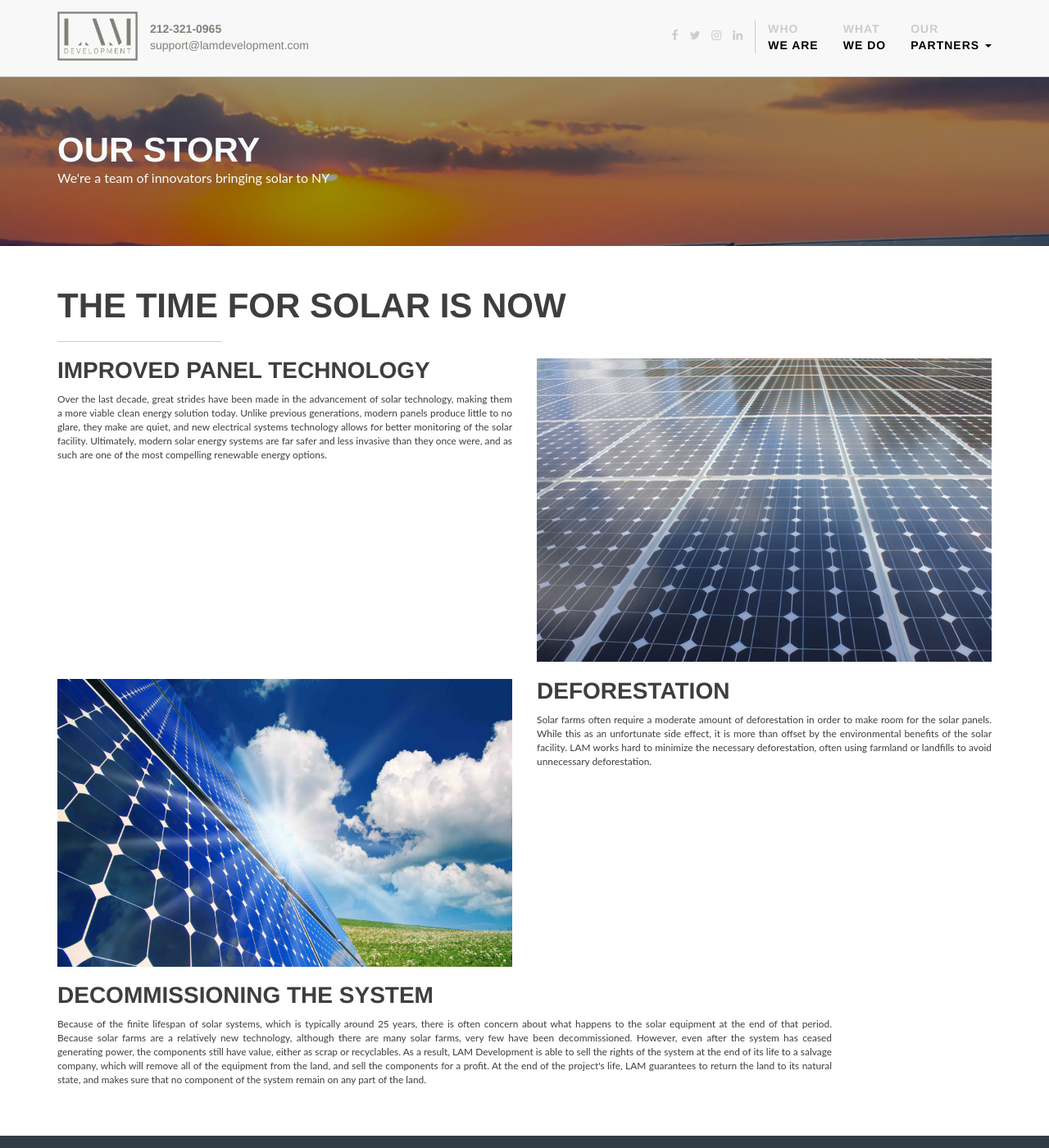
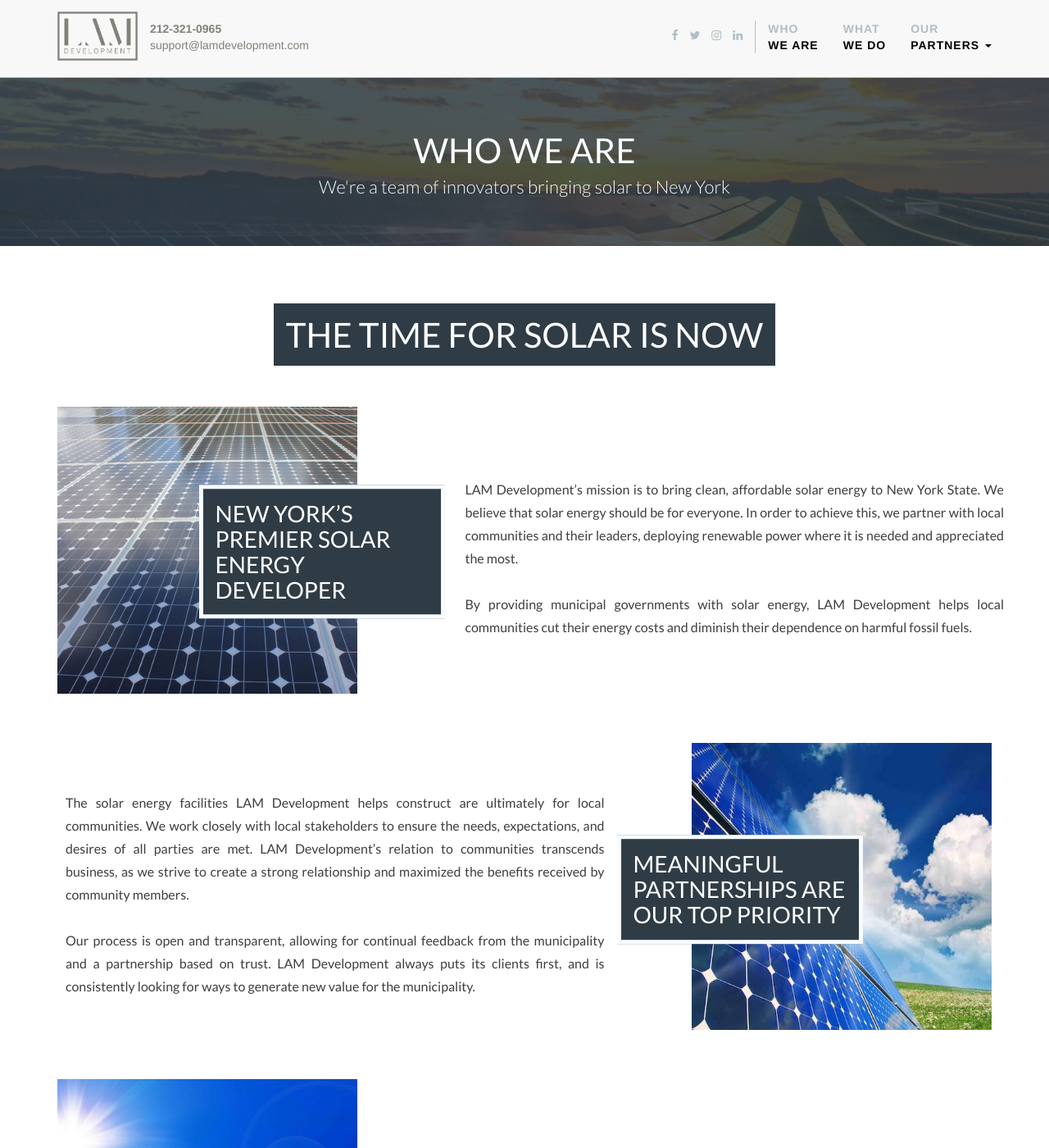
Before and after one commit to tstrand/lamdevelopment, a Jekyll site: the page built from story.markdown, in a window 1280 px wide and 1400 px high. Shown: the whole window at 82% size. Built offline with Jekyll 4.4.1, drawn with Linux system fonts in a browser that asks for light colours; nearby versions of some CDN libraries; some of the changed text lies outside the part shown.

```diff
--- a/_layouts/default.html
+++ b/_layouts/default.html
@@ -22,6 +22,9 @@
     <!-- Bootstrap Core CSS -->
     <link href="/css/bootstrap.min.css" rel="stylesheet">
     <link href="https://maxcdn.bootstrapcdn.com/font-awesome/4.2.0/css/font-awesome.min.css" rel="stylesheet">
+
+    <!-- Fonts -->
+    <link href="https://fonts.googleapis.com/css?family=Lato:300,400" rel="stylesheet">
 
     <!-- Main CSS -->
     <link href="/css/main.css" rel="stylesheet">
@@ -58,7 +61,7 @@
                         <a href="/"></a>
                     </li>
                     <li class="page-scroll">
-                        <a href="/story">
+                        <a href="/who-we-are">
                             <div class="upper">Who</div>
                             <div class="lower">We Are</div>
                         </a>
@@ -112,6 +115,7 @@
             </div>
             <div class="row">
                 <div class="col-lg-12">
+                    <p>
                         <span class="social-cta">Follow Us</span>
                         <span class="social-icons">
                             <a href="https://www.facebook.com/LAMDevelopment" class="icoFacebook" title="Facebook" target="_blank"><i class="fa fa-facebook"></i></a>
@@ -119,11 +123,12 @@
                             <a href="https://www.instagram.com/lam_development/" class="icoInstagram" title="Instagram" target="_blank"><i class="fa fa-instagram"></i></a>
                             <a href="https://www.linkedin.com/company/10948684" class="icoLinkedin" title="Linkedin" target="_blank"><i class="fa fa-linkedin"></i></a>
                         </span>
+                    </p>
                 </div>
             </div>
             <br/>
             <div class="row">
-                <div class="col-xs-12">
+                <div class="col-sm-12">
                     <div class="footer-group">
                         <div class="footer-links">
                             <a href="mailto:careers@lamdevelopment.com">Careers</a>
@@ -131,7 +136,7 @@
                             <a href="/privacy">Privacy Policy</a>
                         </div>
                         <div class="footer-copyright">
-                            <span class="footer-item">© 2016 LAM Development. All Rights Reserved. Site by <a href="https://www.linkedin.com/in/tyler-strand-45306543" target="_blank">Tyler Strand</a>.</span>
+                            <span class="footer-item">© 2017 LAM Development. All Rights Reserved.</span> <span class="footer-item">Site by <a href="https://www.linkedin.com/in/tyler-strand-45306543" target="_blank">Tyler Strand</a></span>
                         </div>
                     </div>
                 </div>
--- a/_layouts/page.html
+++ b/_layouts/page.html
@@ -5,8 +5,8 @@
 <header class="header-page">
     <div class="bg-page-mask">
         <div class="container">
-            <h2 class="white">{{ page.header-text }}</h2>
-            <p class="white">{{ page.subheader-text }}</p>
+            <h2 class="white center">{{ page.header-text }}</h2>
+            <h5 class="white center lowercase">{{ page.subheader-text }}</p>
         </div>
     </div>
 </header>
--- a/_layouts/story.html
+++ b/_layouts/story.html
@@ -4,58 +4,50 @@
 
 <div class="row">
     <div class="col-xs-12">
-        <h2 class="solution-title">{{ page.section1-title }}</h2>
-        <hr class="divider left">
-    </div>
-</div>
-<div class="row">
-    <div class="col-lg-6 col-md-6 col-sm-6">
-        <h4>{{ page.subsection1-title }}</h4>
-        <p class="small">{{page.subsection1-body }}</p>
-    </div>
-    <div class="col-lg-6 col-md-6 col-sm-6">
-        <img src="/img/endless-panels.jpg" class="img-responsive">
-    </div>
-</div>
-<br/>
-<div class="row">
-    <div class="col-lg-12">
-    </div>
-    <div class="col-lg-6 col-md-6 col-sm-6">
-        <img src="/img/solar-pv.jpg" class="img-responsive">
-    </div>
-    <div class="col-lg-6 col-md-6 col-sm-6">
-        <h4>{{ page.subsection2-title }}</h4>
-        <p class="small">{{ page.subsection2-body }}</p>
-    </div>
-</div>
-<br/>
-<div class="row">
-    <div class="col-lg-12">
-        <h4>{{ page.subsection3-title }}</h4>
-    </div>
-    <div class="col-lg-10 col-md-10 col-sm-10">
-        <p class="small">{{ page.subsection3-body }}</p>
+        <div class="center">
+            <h2 class="background bg-darkgrey">{{ page.section1-title }}</h2>
+        </div>
     </div>
 </div>
 
+<div class="subsection-break"></div>
 
-<!-- TODO: Team -->
-<!-- <div class="span3">
-    <div class="avatar">
-        <img class="img-circle" src="img/team_member.jpg" alt="team member">
+<div class="row">
+    <div class="col-lg-5 col-md-5">
+        <div class="img-bullet"></div>
+        <h4 class="background bg-darkgrey offset-right">{{ page.subsection1-title }}</h4>
     </div>
-    <div class="team-name">Lucas Luck</div>
-    <div class="position">Co-Founder, CEO</div>
-    <p>
-        Lorem ipsum dolor sit amet, consectetuer adipiscing elit, sed diam nonummy nibh euismod tincidunt ut laoreet dolore magna aliquam erat volutpat. Ut wisi enim ad minim veniam, quis nostrud exerci tation ullamcorper suscipit lobortis nisl ut aliquip ex ea commodo consequat.
-    </p>
-    <div class="social_profiles">
-        <ul class="social-bookmarks">
-            <li class="facebook"><a href="">facebook</a></li>
-            <li class="flickr"><a href="">flickr</a></li>
-            <li class="linkedin"><a href="#">linkedin</a></li>
-            <li class="twitter"><a href="#">twitter</a></li>
-        </ul>
+    <div class="col-lg-7 col-md-7">
+        <div class="text-bullet">
+            <p class="vertical-center">{{page.subsection1-body }}</p>
+        </div>
     </div>
-</div> -->
+</div>
+
+<div class="subsection-break"></div>
+
+<div class="row">
+    <div class="col-lg-5 col-md-5 right">
+        <div class="img-bullet right" style="background-image: url(/img/solar-pv.jpg);"></div>
+        <h4 class="background bg-darkgrey offset-left">{{ page.subsection2-title }}</h4>
+    </div>
+    <div class="col-lg-7 col-md-7">
+        <div class="text-bullet">
+            <p class="vertical-center">{{page.subsection2-body }}</p>
+        </div>
+    </div>
+</div>
+
+<div class="subsection-break"></div>
+
+<div class="row">
+    <div class="col-lg-5 col-md-5">
+        <div class="img-bullet" style="background-image: url(/img/panels.jpg);"></div>
+        <h4 class="background bg-darkgrey offset-right">{{ page.subsection3-title }}</h4>
+    </div>
+    <div class="col-lg-7 col-md-7">
+        <div class="text-bullet">
+            <p class="vertical-center">{{page.subsection3-body }}</p>
+        </div>
+    </div>
+</div>
--- a/css/main.scss
+++ b/css/main.scss
@@ -1,16 +1,27 @@
 ---
 ---
-
+/* Colors */
 $white: #f7fcff;
 $light-white: #F8F8F8;
 $blue: #638396;
-$off-white: #f7f7f7;
+$off-white: #F8F8F8;
 $grey: #818179;
-$light-grey: #CCCCCC;
+$light-grey: #B0BDC5;
 $dark-grey: #2f3c46;
-$green: #099c5b;
 $mask: #2E3C46;
+$orange: #EBB718;
 
+.white {
+  color: $white;
+}
+.light-grey {
+  color: $light-grey;
+}
+.blue {
+  color: $blue;
+}
+
+/* Global */
 body {
   font-family: 'Lato', 'Helvetica Neue', Helvetica, Arial, sans-serif;
   overflow-x: hidden;
@@ -19,11 +30,42 @@
 }
 p {
   font-size: 16px;
+  line-height: 28px;
   text-align: justify;
+}
+@media (max-width: 767px) {
+  p {
+    line-height: 24px;
+    text-align: center;
+  }
 }
 p.center {
   max-width: 550px;
   text-align: center;
+}
+p.extra-small {
+  font-size: 14px;
+  line-height: 22px;
+}
+@media (min-width: 992px) {
+  .right {
+    float: right;
+  }
+}
+.light {
+  font-weight: 300;
+}
+.divider {
+  border-top: 1px solid $light-grey;
+  width: 200px;
+}
+.subsection-break {
+  padding-bottom: 40px;
+}
+@media (max-width: 991px) {
+  .subsection-break {
+    padding-bottom: 20px;
+  }
 }
 a,
 a:hover,
@@ -35,40 +77,49 @@
   text-transform: uppercase;
   font-weight: 700;
 }
-h1,
-h2,
-h3,
-h4,
-h5,
-h6 {
-  font-family: "Montserrat", "Helvetica Neue", Helvetica, Arial, sans-serif;
+h1, h2, h3, h4 {
   text-transform: uppercase;
-  font-weight: 700;
-  margin-top: 0px;
+  font-weight: 400;
+}
+h5, h6 {
+  font-weight: 300;
+}
+@media (max-width: 767px) {
+  h1, h2, h3, h4, h5, h6 {
+    width: 100%;
+    text-align: center;
+  }
+}
+.social-icons {
+  padding-left: 10px;
+}
+.social-icons a {
+  padding: 5px;
 }
 .center {
   max-width: 700px;
-  margin: auto;
+  margin-left: auto;
+  margin-right: auto;
   text-align: center;
+}
+@media (min-width: 992px) {
+  .vertical-center {
+    position: absolute;
+    top: 50%;
+    transform: translateY(-50%);
+  }
 }
 @media (max-width: 768px) {
   .center {
     max-width: 500px;
   }
 }
-.white {
-  color: $white;
-}
-.light-grey {
-  color: $light-grey;
-}
-.blue {
-  color: $blue;
-}
 .lowercase {
   text-transform: none;
 }
-/* Nav */
+
+
+/* Nav ------------------------- */
 .navbar-custom {
   background: $light-white;
   font-family: "Montserrat", "Helvetica Neue", Helvetica, Arial, sans-serif;
@@ -94,12 +145,6 @@
   padding-top: 0px;
   text-align: left;
 }
-.navbar-default .navbar-nav>.open>a,
-.navbar-default .navbar-nav>.open>a:focus,
-.navbar-default .navbar-nav>.open>a:hover {
-  background-color: white;
-  color: black;
-}
 .navbar-custom .navbar-nav li a:hover,
 .navbar-custom .navbar-nav li a:focus,
 .navbar-custom .navbar-nav li a:active {
@@ -112,19 +157,14 @@
   content: '';
   display: block;
   margin: auto;
-  height: 1px;
+  height: 2px;
   width: 0px;
   background: transparent;
   transition: width .3s ease, background-color .3s ease;
 }
 .navbar-custom .navbar-nav li a:hover:after {
   width: 100%;
-  background: black;
-}
-.navbar-custom .navbar-nav li.active a,
-.navbar-custom .navbar-nav li.active a:hover,
-.navbar-custom .navbar-nav li.active a:focus,
-.navbar-custom .navbar-nav li.active a:active {
+  background-color: $orange;
 }
 .navbar-custom .navbar-toggle {
   text-transform: uppercase;
@@ -182,7 +222,7 @@
 .header-social a {
   color: $light-grey;
 }
-@media (min-width: 991px) {
+@media (min-width: 992px) {
   .header-social {
     display: block;
     height: 40px;
@@ -225,7 +265,6 @@
   font-size: 3em;
 }
 h3 {
-  padding: 10px;
   font-size: 2.2em;
 }
 h4 {
@@ -245,26 +284,14 @@
     font-size: 1.8em;
   }
 }
-section.offwhite {
-  background: $off-white;
+.bg-offwhite {
+  background-color: $off-white;
 }
-section.what-we-do {
+.what-we-do {
   background-image: url(/img/solar-panels-in-field-121.jpg);
-  background-repeat:repeat;
+  background-repeat:no-repeat;
   background-position: center center;
-}
-p.extra-small {
-  font-size: 14px;
-}
-.left {
-  margin-left: 0px;
-}
-.light {
-  font-weight: 300;
-}
-.divider {
-  border-top: 1px solid $light-grey;
-  width: 200px;
+  background-size: cover;
 }
 
 /* Header */
@@ -377,24 +404,31 @@
   margin-bottom: 20px;
 }
 
-@media (max-width: 991px) {
-  .section1 > h2,p,a {
+@media (max-width: 767px) {
+  .section1 h2, .section1 h5 {
     text-align: center;
   }
 }
 
-.background-title {
+.background {
   display: inline-block;
-  background-color: $blue;
-  font-size: 38px;
   padding-left: 10px;
   padding: 15px;
   color: white;
 }
+.bg-blue {
+  background-color: $blue;
+}
+.bg-darkgrey {
+  background-color: $dark-grey;
+}
 
-/* Who We Are */
+/* Inner Page */
 .header-page {
-  background-image: url('/img/sunset.jpg');
+  background-image: url('/img/banner.png');
+  background-repeat: no-repeat;
+  background-position: center;
+  background-size: cover;
   height: 300px;
 }
 .bg-page-mask {
@@ -402,21 +436,63 @@
   top: 0;
   height: 300px;
   width: 100%;
-  background: rgba(0,0,0,0.4);
+  text-align: center;
 }
-.bg-page-mask > .container > h1,
-.bg-page-mask > .container > h2 {
-  padding-top: 160px;
-  text-align: left;
-  margin: 0px;
+.bg-page-mask h2 {
+  padding-top: 140px;
 }
 @media (max-width: 767px) {
   .page {
     height: 220px;
   }
-  .page > .bg-mask > .container > h1,
-  .page > .bg-mask > .container > h2 {
+  .bg-page-mask h2 {
     padding-top: 120px;
+  }
+}
+
+
+/* Who Are We ----------------------------- */
+.img-bullet {
+  height: 350px;
+  width: 80%;
+  background-image: url('/img/endless-panels.jpg');
+  background-repeat: no-repeat;
+  background-position: center;
+  background-size: cover;
+}
+.text-bullet {
+  height: 350px;
+  margin: 10px;
+}
+.offset-right {
+  position: absolute;
+  top: 50%;
+  left: 100%;
+  transform: translate(-100%, -55%);
+  border: 5px solid $white;
+  width: 300px;
+}
+.offset-left {
+  position: absolute;
+  top: 50%;
+  transform: translate(0%, -55%);
+  border: 5px solid $white;
+  width: 300px;
+}
+@media (max-width: 991px) {
+  .img-bullet {
+    height: 200px;
+    width: 100%;
+  }
+  .offset-right, .offset-left {
+    top: 100%;
+    left: 50%;
+    transform: translate(-50%, -80%);
+  }
+  .text-bullet {
+    margin: 0px;
+    margin-top: 50px;
+    height: auto;
   }
 }
 
@@ -429,9 +505,6 @@
   .pin-bottom-left {
     display: none;
   }
-}
-.big {
-
 }
 
 /* Form */
@@ -518,7 +591,7 @@
   margin-bottom: 0px;
 }
 
-/* Logos */
+/* Logos ------------------------------------------------ */
 .img-wrapper {
   width: 100%;
   text-align: center;
@@ -533,7 +606,7 @@
   height: 84px;
 }
 
-/* Footer */
+/* Footer ------------------------------------------------ */
 footer {
   background: $dark-grey;
   color: $light-grey;
@@ -547,14 +620,7 @@
   text-transform: none;
 }
 .social-cta {
-  /*text-transform: uppercase;*/
   font-size: 16px;
-}
-.social-icons {
-  padding-left: 10px;
-}
-.social-icons a {
-  padding: 5px;
 }
 footer hr {
   border-top: 1px solid $light-grey;
@@ -570,13 +636,29 @@
 .footer-copyright {
   display: inline-block;
   float: right;
-}
-.footer-info > p, .footer-copyright > p > span {
   font-size: 14px;
 }
-@media (max-width: 767px) {
+@media (max-width: 991px) {
   .footer-copyright {
     float: left;
-    max-width: 300px;
   }
 }
+@media (max-width: 767px) {
+  .footer-links {
+    display: block;
+    width: 100%;
+    text-align: center;
+    padding-bottom: 25px;
+  }
+  .footer-links a {
+    width: 100%;
+    padding: 10px;
+  }
+  .footer-copyright {
+    width: 100%;
+    text-align: center;
+  }
+  .footer-item {
+    display: block;
+  }
+}
--- a/story.markdown
+++ b/story.markdown
@@ -1,35 +1,16 @@
 ---
-title: LAM | Our Story
+title: LAM | Who We Are
 date: 2016-08-18 01:29:00 Z
-permalink: /story
+permalink: /who-we-are
 position: 0
 layout: story
-header-text: Our Story
-subheader-text: We're a team of innovators bringing solar to NY
+header-text: Who We Are
+subheader-text: We're a team of innovators bringing solar to New York
 section1-title: The time for solar is now
-subsection1-title: Improved Panel Technology
-subsection1-body: Over the last decade, great strides have been made in the advancement
-  of solar technology, making them a more viable clean energy solution today. Unlike
-  previous generations, modern panels produce little to no glare, they make are quiet,
-  and new electrical systems technology allows for better monitoring of the solar
-  facility. Ultimately, modern solar energy systems are far safer and less invasive
-  than they once were, and as such are one of the most compelling renewable energy
-  options.
-subsection2-title: Deforestation
-subsection2-body: Solar farms often require a moderate amount of deforestation in
-  order to make room for the solar panels. While this as an unfortunate side effect,
-  it is more than offset by the environmental benefits of the solar facility. LAM
-  works hard to minimize the necessary deforestation, often using farmland or landfills
-  to avoid unnecessary deforestation.
-subsection3-title: Decommissioning the System
-subsection3-body: Because of the finite lifespan of solar systems, which is typically
-  around 25 years, there is often concern about what happens to the solar equipment
-  at the end of that period. Because solar farms are a relatively new technology,
-  although there are many solar farms, very few have been decommissioned. However,
-  even after the system has ceased generating power, the components still have value,
-  either as scrap or recyclables. As a result, LAM Development is able to sell the
-  rights of the system at the end of its life to a salvage company, which will remove
-  all of the equipment from the land, and sell the components for a profit. At the
-  end of the project's life, LAM guarantees to return the land to its natural state,
-  and makes sure that no component of the system remain on any part of the land.
+subsection1-title: New York’s Premier Solar Energy Developer
+subsection1-body: LAM Development’s mission is to bring clean, affordable solar energy to New York State. We believe that solar energy should be for everyone. In order to achieve this, we partner with local communities and their leaders, deploying renewable power where it is needed and appreciated the most.<br/><br/>By providing municipal governments with solar energy, LAM Development helps local communities cut their energy costs and diminish their dependence on harmful fossil fuels.
+subsection2-title: Meaningful Partnerships are Our Top Priority
+subsection2-body: The solar energy facilities LAM Development helps construct are ultimately for local communities. We work closely with local stakeholders to ensure the needs, expectations, and desires of all parties are met. LAM Development’s relation to communities transcends business, as we strive to create a strong relationship and maximized the benefits received by community members.<br/><br/>Our process is open and transparent, allowing for continual feedback from the municipality and a partnership based on trust. LAM Development always puts its clients first, and is consistently looking for ways to generate new value for the municipality.
+subsection3-title: Excellence and Expertise
+subsection3-body: LAM Development has a single mission, to bring you the very best in solar solutions. As part of working with us, you will receive world-class advice and insight to help you make the right choice for your community.<br/><br/>Our experienced team is always available to answer questions you may have at any step in the process. From the smallest technical detail to the ‘big picture’ of why invest in solar energy, LAM Development is here to guide you.
 ---
```
Also changed, not shown: _layouts/index.html (+5 -5 lines), img/banner.png (added), img/panels.jpg, img/solar-pv.jpg, 1 other file. Lines whose indentation alone changed are shown as unchanged.
